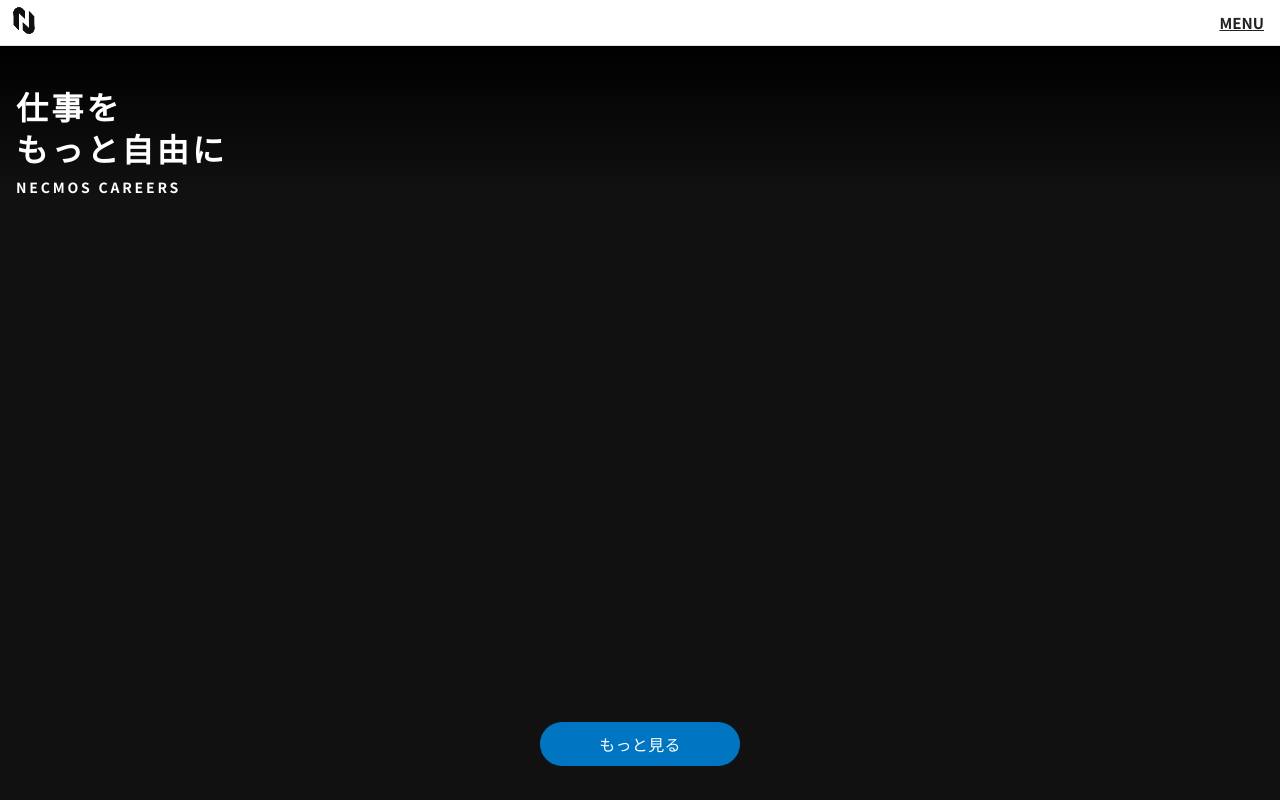
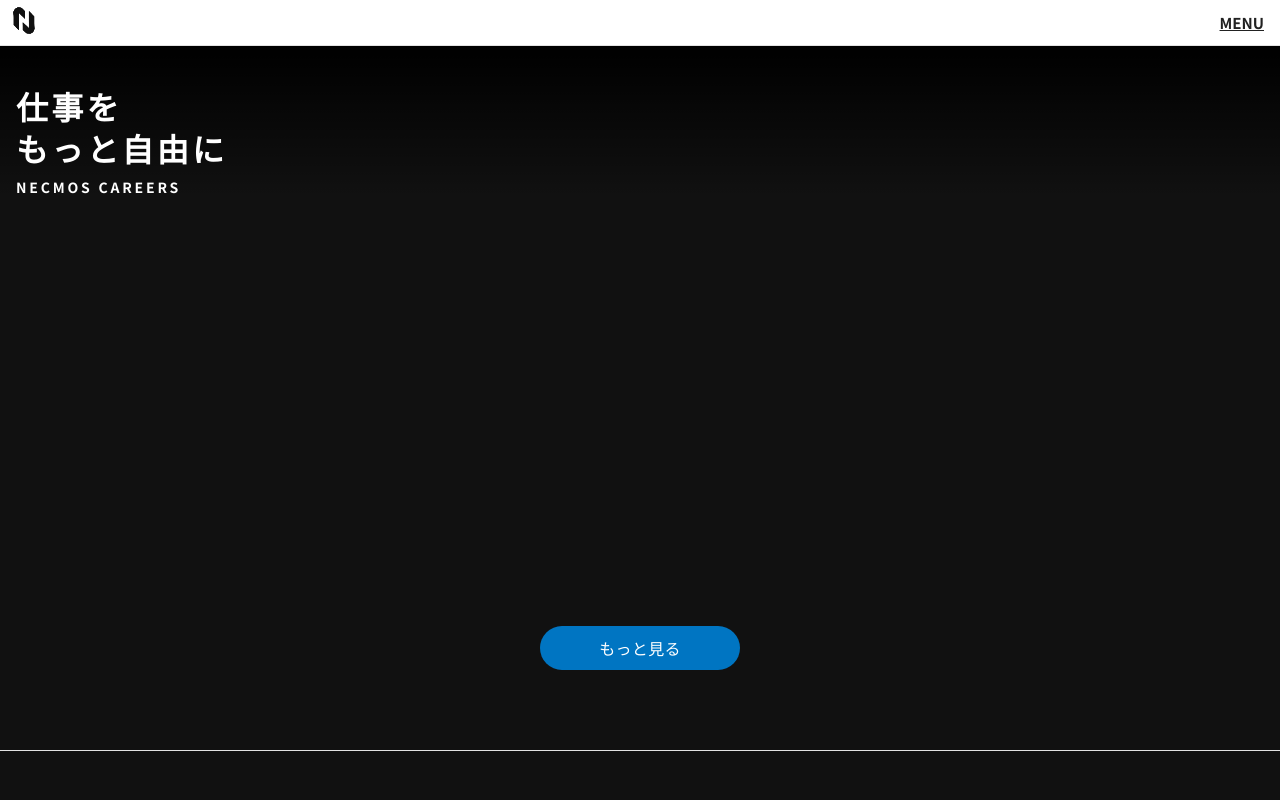
Before and after one commit to tomoya-okuda/career.necmos, a Next.js app: page / in a window 1280 px wide. Shown: the top 800 px of the page. Built offline with nearby package versions, Linux system fonts and the light colour scheme.

Commit message:
♻️ FV高さを88vhに変更

```diff
--- a/src/components/styles/FV.module.scss
+++ b/src/components/styles/FV.module.scss
@@ -1,5 +1,5 @@
 .fv {
-  height: 100vh;
+  height: 88vh;
   color: var(--White000);
   background-color: var(--Black100);
   display: flex;
```
